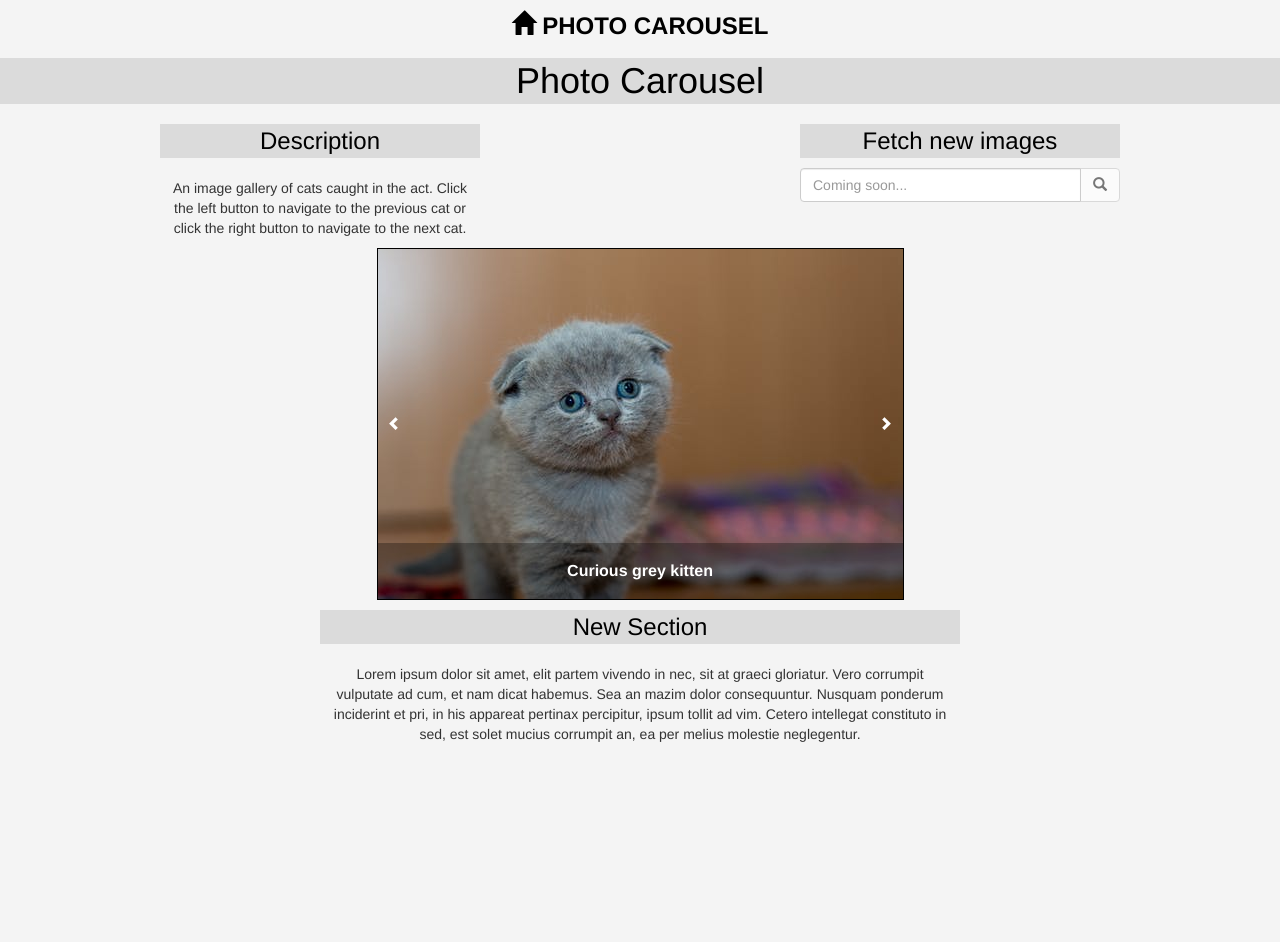
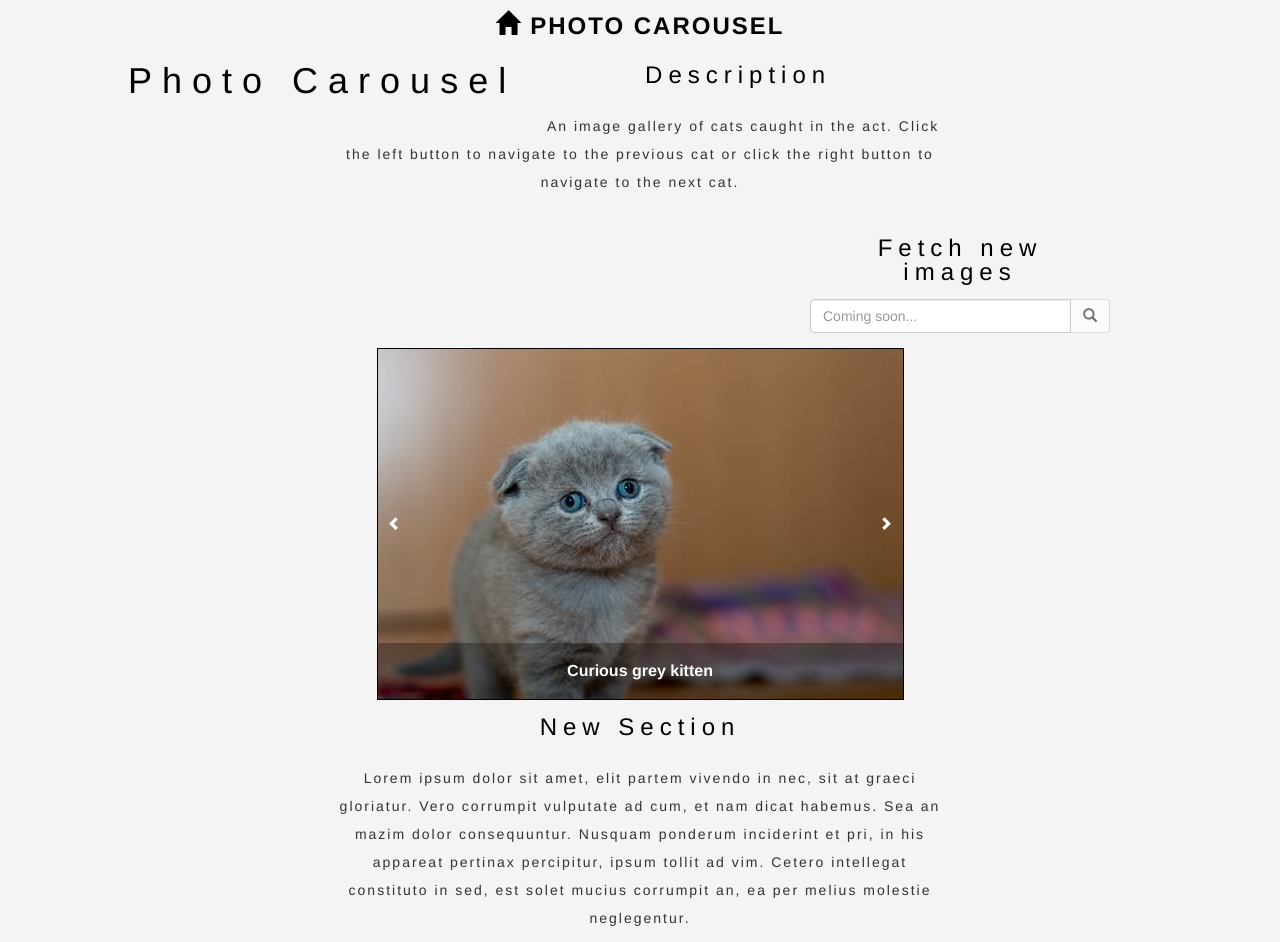
Before and after one commit to soomingjin/photocarousel, a plain HTML site: page index.html in a window 1280 px wide. Before the commit the page ends 800 px from the top, so only its background shows below. Drawn offline with nearby package versions, Linux system fonts and the light colour scheme.

Commit message:
Spruced up the UI once again

```diff
--- a/css/style.css
+++ b/css/style.css
@@ -16,6 +16,7 @@ body {
 /* Style navbar*/
 
 .topnav {
+  letter-spacing: 2px;
   overflow: hidden;
 
   text-align: center;
@@ -50,21 +51,24 @@ h1, h2, h3, h4, h5, h6 {
   text-align: center;
 
   color: black;
-  background-color: rgba(0, 0, 0, 0.10);
+  /*background-color: rgba(0, 0, 0, 0.10);*/
 }
 
 h1 {
-  max-width: none;
-
+  letter-spacing: 10px;
+  float: left;
+  padding-left: 10%;
   font: 36px/36px Helvetica, sans-serif;
 }
 
 h2 {
   font: 24px/24px Helvetica, sans-serif;
+  letter-spacing: 6px;
 }
 p {
   position: relative;
-
+  font: 1em/2em Helvetica, sans-serif;
+  letter-spacing: 2px;
   max-width: 50%;
   margin-right: auto;
   margin-left: auto;
@@ -73,27 +77,25 @@ p {
 
 div {
   margin: auto;
-
+  padding: auto;
   text-align: center;
-}
-
-.description {
-  left: 25%;
-
-  float: left;
-
-  max-width: 50%;
 }
 
 .fetch-image {
   float: right;
 
   max-width: 50%;
+  padding: 5px 20px;
+  margin: 10px auto;
+  margin-right: auto;
+  margin-left: auto;
 }
+
 
 .input-group {
   max-width: 50%;
 }
+
 
 .noselect {
   -webkit-user-select: none;  /* Safari */
```
